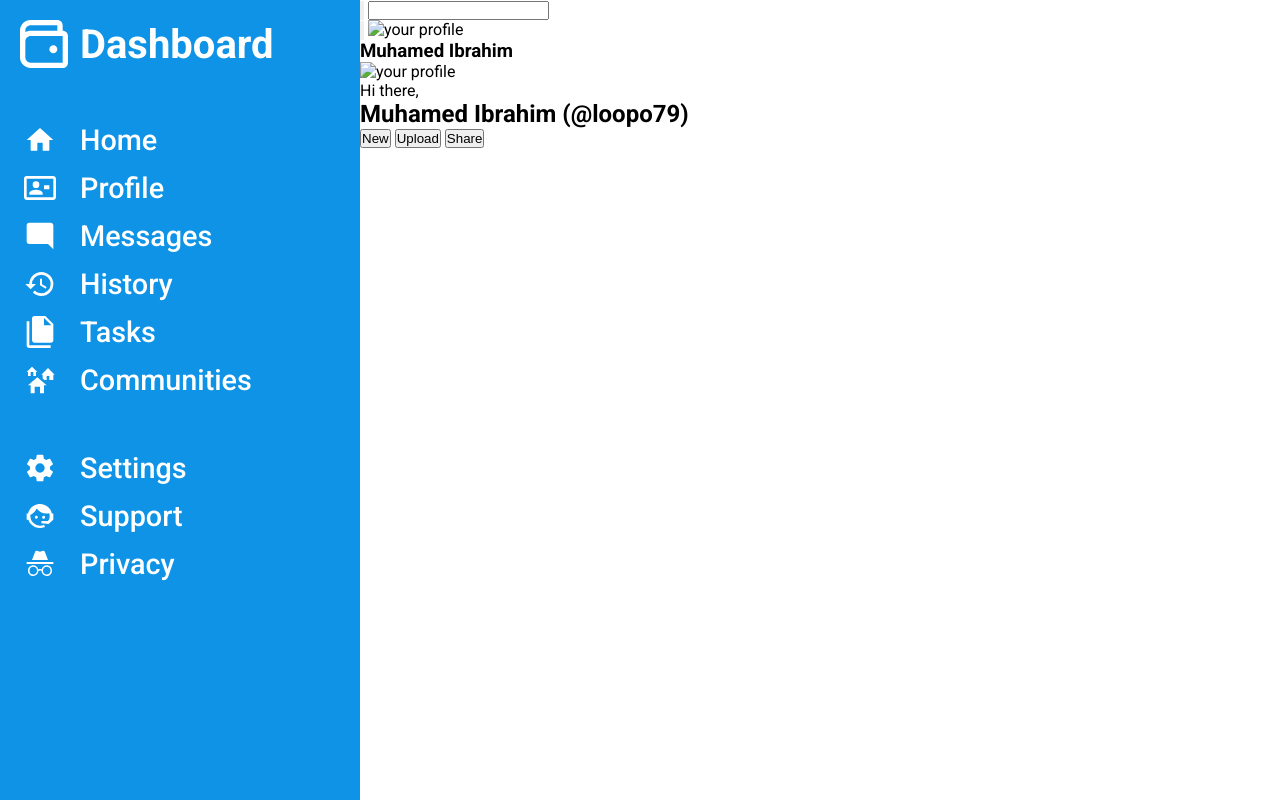
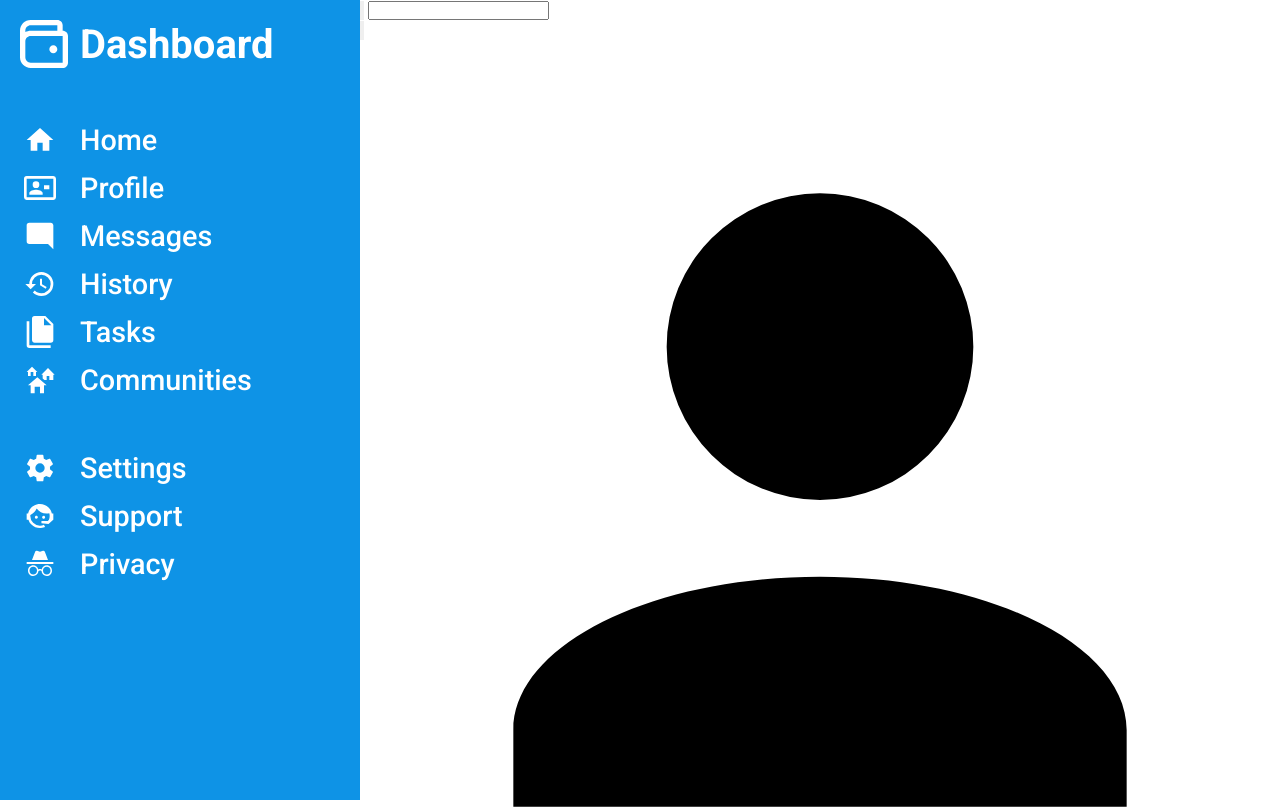
Before and after one commit to Loopo79/theodinproject-admin-dashboard, a plain HTML site: page index.html in a window 1280 px wide. Shown: the top 809 px of the page. Drawn offline with Linux system fonts and the light colour scheme.

Commit message:
feat(html): add profile picture svg to profile image class

```diff
--- a/index.html
+++ b/index.html
@@ -122,11 +122,19 @@
                         />
                     </svg>
                 </button>
-                <img src="" alt="your profile" class="profile-image" />
+                <img
+                    src="assets/profile_picture.svg"
+                    alt="your profile"
+                    class="profile-image"
+                />
                 <h3>Muhamed Ibrahim</h3>
             </div>
             <div class="welcome-section">
-                <img src="" alt="your profile" class="profile-image" />
+                <img
+                    src="assets/profile_picture.svg"
+                    alt="your profile"
+                    class="profile-image"
+                />
                 <p>Hi there,</p>
                 <h2>Muhamed Ibrahim (@loopo79)</h2>
             </div>
```
